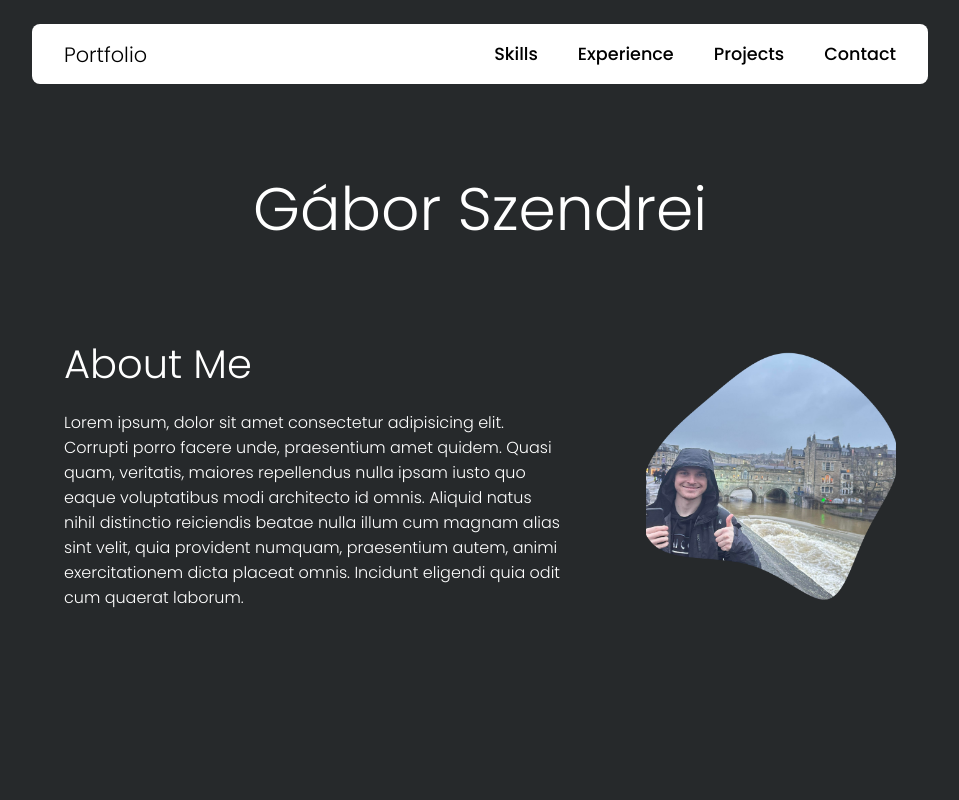
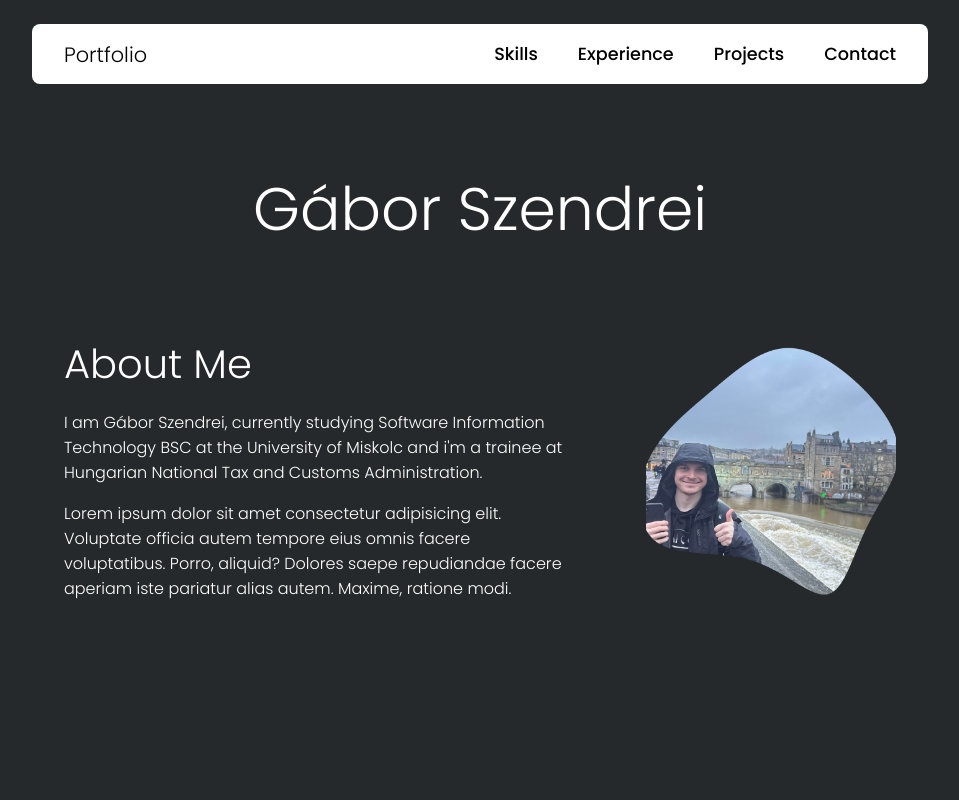
Before and after one commit to SzGabor1/portfolio, a React (Vite) app: page / in a window 1280 px wide. Shown: the top 800 px of the page, without its empty margins (160-1119 px from the left). Built offline with nearby package versions, Linux system fonts and the light colour scheme.

Commit message:
Update About and Footer components

```diff
--- a/src/components/about.tsx
+++ b/src/components/about.tsx
@@ -5,10 +5,8 @@ const About = () => {
     <div className="about">
 
         <h2>About Me</h2>
-        <p>
-            Lorem ipsum, dolor sit amet consectetur adipisicing elit. Corrupti porro facere unde, praesentium amet quidem. Quasi quam, veritatis, maiores repellendus nulla ipsam iusto quo eaque voluptatibus modi architecto id omnis.
-            Aliquid natus nihil distinctio reiciendis beatae nulla illum cum magnam alias sint velit, quia provident numquam, praesentium autem, animi exercitationem dicta placeat omnis. Incidunt eligendi quia odit cum quaerat laborum.
-        </p>
+        <p>I am Gábor Szendrei, currently studying Software Information Technology BSC at the University of Miskolc and i'm a trainee at Hungarian National Tax and Customs Administration.</p>
+        <p>Lorem ipsum dolor sit amet consectetur adipisicing elit. Voluptate officia autem tempore eius omnis facere voluptatibus. Porro, aliquid? Dolores saepe repudiandae facere aperiam iste pariatur alias autem. Maxime, ratione modi.</p>
     </div>
 
   );
--- a/src/components/footer.tsx
+++ b/src/components/footer.tsx
@@ -48,6 +48,7 @@ const Footer: React.FC = () => {
             <a href="https://www.instagram.com/szendrei__gabor" target='_blank'><FaInstagram /></a>
         </div>
         <div className='footer-right'>
+            <h2>Contact me</h2>
             <form onSubmit={handleSubmit}>
                 <div className="inputfield name">
                 <input id="name" type="text" value={name} onChange={(e) => setName(e.target.value)} required></input>
--- a/src/styles/footer.css
+++ b/src/styles/footer.css
@@ -50,6 +50,9 @@
 
 .footer-right{
     margin-top: 100px;
+}
+.footer-right h2{
+    color: #fff;
 }
 
 
```
